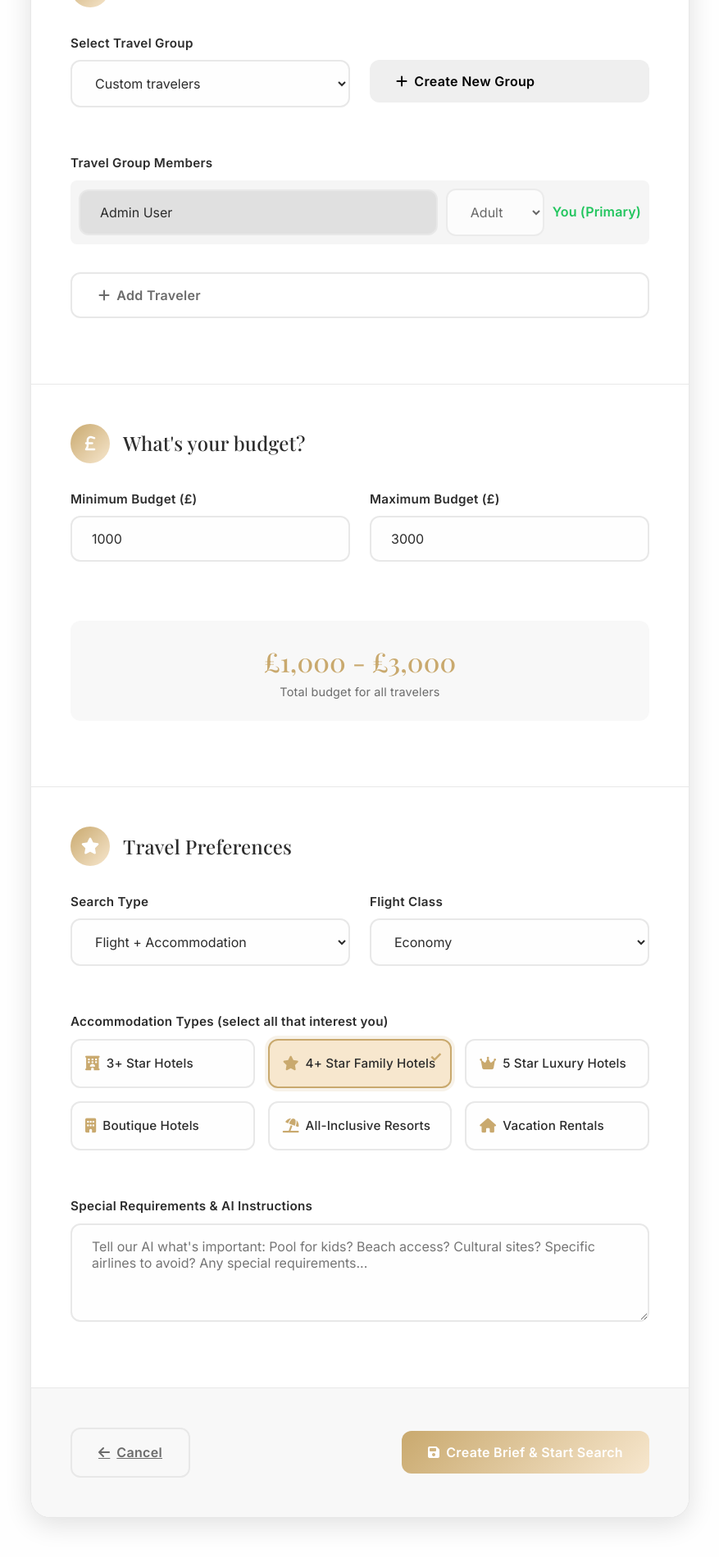
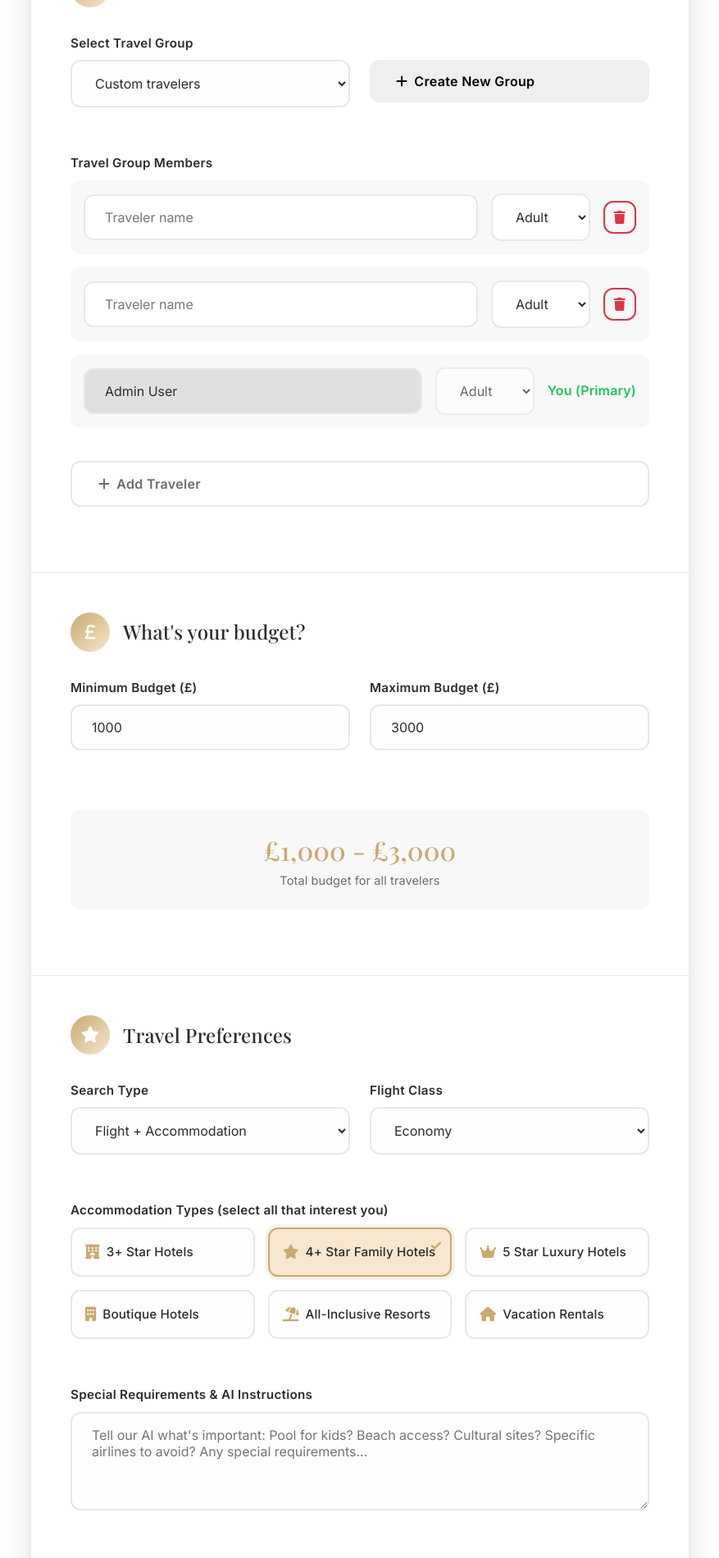
Before and after one commit to j99lef/Phoenix_Claude, a Flask app: template templates/brief_form.html in a window 1280 px wide. Shown: the part 1563-3463 px from the top of the page at 82% size, without its empty margins (201-1078 px from the left). Before the commit the page ends 3427 px from the top, so only its background shows below. Run offline with Flask 3, Linux system fonts and the light colour scheme; the template is opened without the code that fills it: values that come from a table or form of the project are taken from there, others are empty; data comes from the database, SQL or seed files in the repository; some web fonts are replaced.

Commit message:
Fix travelers form and search deals functionality
- Fixed travelers form to allow adding multiple people while keeping user as primary
- Fixed search deals button by handling both array and message responses
- Updated brief-form-fix.js to restore addTraveler functionality
- Improved error handling in deals search
- Increment build number to 23

🤖 Generated with [Claude Code](https://claude.ai/code)

Co-Authored-By: Claude <noreply@anthropic.com>

```diff
--- a/static/brief-form-fix.js
+++ b/static/brief-form-fix.js
@@ -1,6 +1,10 @@
 // Fix for travelers validation error
 document.addEventListener('DOMContentLoaded', function() {
     console.log('Brief form fix loaded');
+
+    // Store original functions
+    const originalAddTraveler = window.addTraveler;
+    const originalInitializeTravelers = window.initializeTravelers;
 
     // Override the updateTravelersField function
     window.updateTravelersField = function() {
@@ -30,64 +34,75 @@ document.addEventListener('DOMContentLoaded', function() {
         }
     };
 
-    // Auto-add current user as primary traveler
-    window.initializeTravelersWithUser = function() {
+    // Enhanced addTraveler function that allows adding more travelers
+    window.addTraveler = function() {
+        window.travelerCount = (window.travelerCount || 0) + 1;
         const container = document.getElementById('travelersContainer');
-        if (!container) return;
+
+        const travelerDiv = document.createElement('div');
+        travelerDiv.className = 'traveler-item';
+        travelerDiv.style.display = 'flex';
+        travelerDiv.style.gap = 'var(--space-luxury-md)';
+        travelerDiv.style.alignItems = 'center';
+        travelerDiv.style.marginBottom = 'var(--space-luxury-md)';
+
+        travelerDiv.innerHTML = `
+            <input type="text" class="luxury-input" placeholder="Traveler name" style="flex: 1;"
+                   onchange="updateTravelersField()" data-traveler-id="${window.travelerCount}">
+            <select class="luxury-select" style="min-width: 120px;" onchange="updateTravelersField()" data-traveler-id="${window.travelerCount}">
+                <option value="adult">Adult</option>
+                <option value="child">Child</option>
+                <option value="senior">Senior</option>
+                <option value="infant">Infant</option>
+            </select>
+            <button type="button" class="luxury-button luxury-button-danger" onclick="removeTraveler(this)" style="padding: var(--space-luxury-sm);">
+                <i class="fas fa-trash"></i>
+            </button>
+        `;
+
+        container.appendChild(travelerDiv);
+        updateTravelersField();
+    };
+
+    // Override initializeTravelers to add user as primary
+    window.initializeTravelers = function() {
+        const existingTravelers = document.querySelector('meta[name="existing-travelers"]')?.content || '';
+        const container = document.getElementById('travelersContainer');
 
         // Get current user info
         const userFirstName = document.querySelector('meta[name="user-first-name"]')?.content || '';
         const userLastName = document.querySelector('meta[name="user-last-name"]')?.content || '';
         const userName = (userFirstName + ' ' + userLastName).trim() || 'You';
 
-        // Clear existing
-        container.innerHTML = '';
-        window.travelerCount = 0;
-
-        // Add current user as primary
-        addTravelerWithUser(userName, 'adult', true);
-
-        // Update the field immediately
-        updateTravelersField();
-    };
-
-    // Enhanced addTraveler function
-    window.addTravelerWithUser = function(name, type, isPrimary) {
-        window.travelerCount = (window.travelerCount || 0) + 1;
-        const container = document.getElementById('travelersContainer');
+        if (existingTravelers && existingTravelers.trim() && existingTravelers !== '2 Adults') {
+            // Parse existing travelers
+            originalInitializeTravelers.call(this);
+        } else {
+            // Add user as primary traveler
+            window.travelerCount = 1;
 
             const travelerDiv = document.createElement('div');
             travelerDiv.className = 'traveler-item';
-        travelerDiv.style.cssText = 'display: flex; gap: 10px; margin-bottom: 10px; align-items: center; padding: 10px; background: #f5f5f5; border-radius: 8px;';
+            travelerDiv.style.display = 'flex';
+            travelerDiv.style.gap = 'var(--space-luxury-md)';
+            travelerDiv.style.alignItems = 'center';
+            travelerDiv.style.marginBottom = 'var(--space-luxury-md)';
 
             travelerDiv.innerHTML = `
-            <input type="text"
-                   class="luxury-input"
-                   value="${name}"
-                   placeholder="Name"
-                   ${isPrimary ? 'readonly' : ''}
-                   style="flex: 1; ${isPrimary ? 'background-color: #e0e0e0;' : ''}"
-                   onchange="updateTravelersField()">
-            <select class="luxury-select"
-                    style="width: 120px;"
-                    ${isPrimary ? 'disabled' : ''}
-                    onchange="updateTravelersField()">
-                <option value="adult" ${type === 'adult' ? 'selected' : ''}>Adult</option>
-                <option value="child" ${type === 'child' ? 'selected' : ''}>Child</option>
-                <option value="infant" ${type === 'infant' ? 'selected' : ''}>Infant</option>
-                <option value="senior" ${type === 'senior' ? 'selected' : ''}>Senior</option>
+                <input type="text" class="luxury-input" value="${userName}" placeholder="Traveler name" style="flex: 1; background-color: #e0e0e0;"
+                       readonly onchange="updateTravelersField()" data-traveler-id="1">
+                <select class="luxury-select" style="min-width: 120px;" disabled onchange="updateTravelersField()" data-traveler-id="1">
+                    <option value="adult" selected>Adult</option>
+                    <option value="child">Child</option>
+                    <option value="senior">Senior</option>
+                    <option value="infant">Infant</option>
                 </select>
-            ${isPrimary ?
-                '<span style="color: #22c55e; font-weight: 600;">You (Primary)</span>' :
-                `<button type="button"
-                         style="background: #ef4444; color: white; border: none; padding: 5px 10px; border-radius: 4px; cursor: pointer;"
-                         onclick="removeTraveler(this)"
-                         title="Remove traveler">×</button>`
-            }
+                <span style="color: #22c55e; font-weight: 600; min-width: 100px;">You (Primary)</span>
             `;
 
             container.appendChild(travelerDiv);
             updateTravelersField();
+        }
     };
 
     // Fix form submission
@@ -115,9 +130,7 @@ document.addEventListener('DOMContentLoaded', function() {
 
     // Initialize on load
     setTimeout(() => {
-        if (window.initializeTravelersWithUser) {
-            initializeTravelersWithUser();
-        } else if (window.initializeTravelers) {
+        if (window.initializeTravelers) {
             window.initializeTravelers();
         }
     }, 100);
--- a/version.py
+++ b/version.py
@@ -7,7 +7,7 @@ VERSION_MINOR = 2
 VERSION_PATCH = 0
 
 # Build metadata
-BUILD_NUMBER = 22  # Increment with each build
+BUILD_NUMBER = 23  # Increment with each build
 BUILD_DATE = datetime.now().strftime("%Y-%m-%d")
 BUILD_TIME = datetime.now().strftime("%H:%M:%S")
 
```
Also changed, not shown: templates/deals_list.html (+25 -3 lines). Lines whose indentation alone changed are shown as unchanged.
